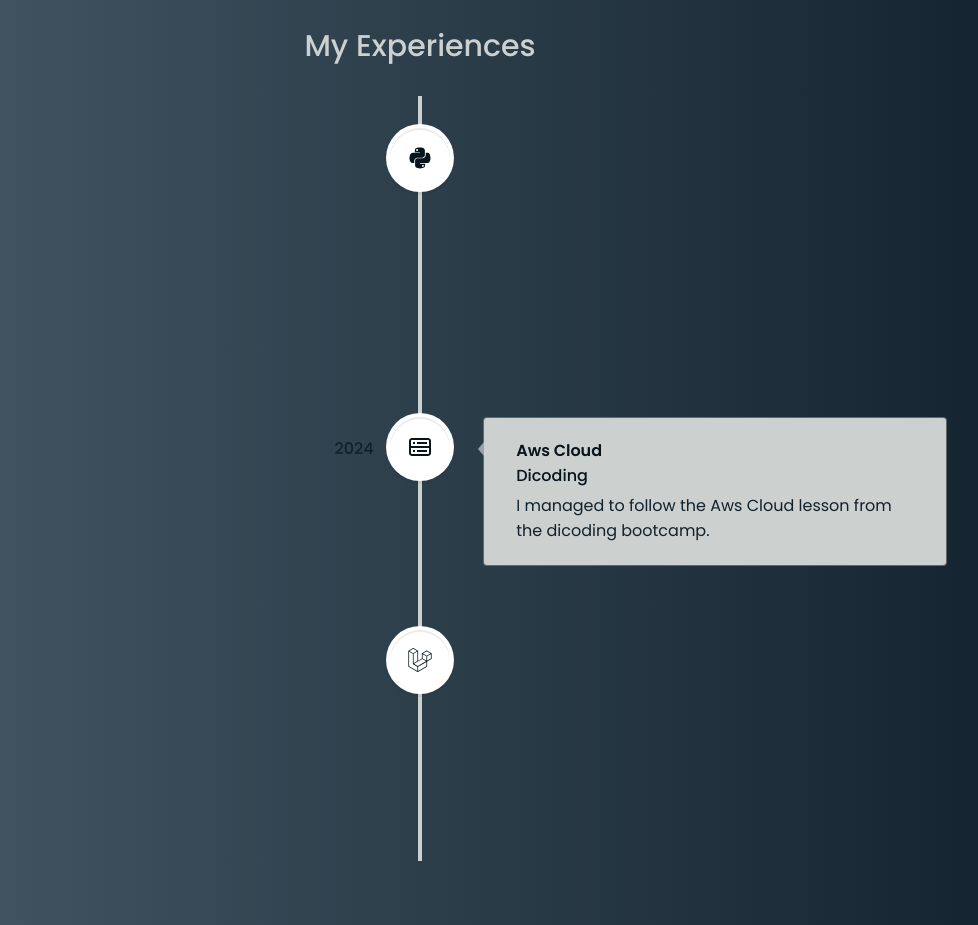
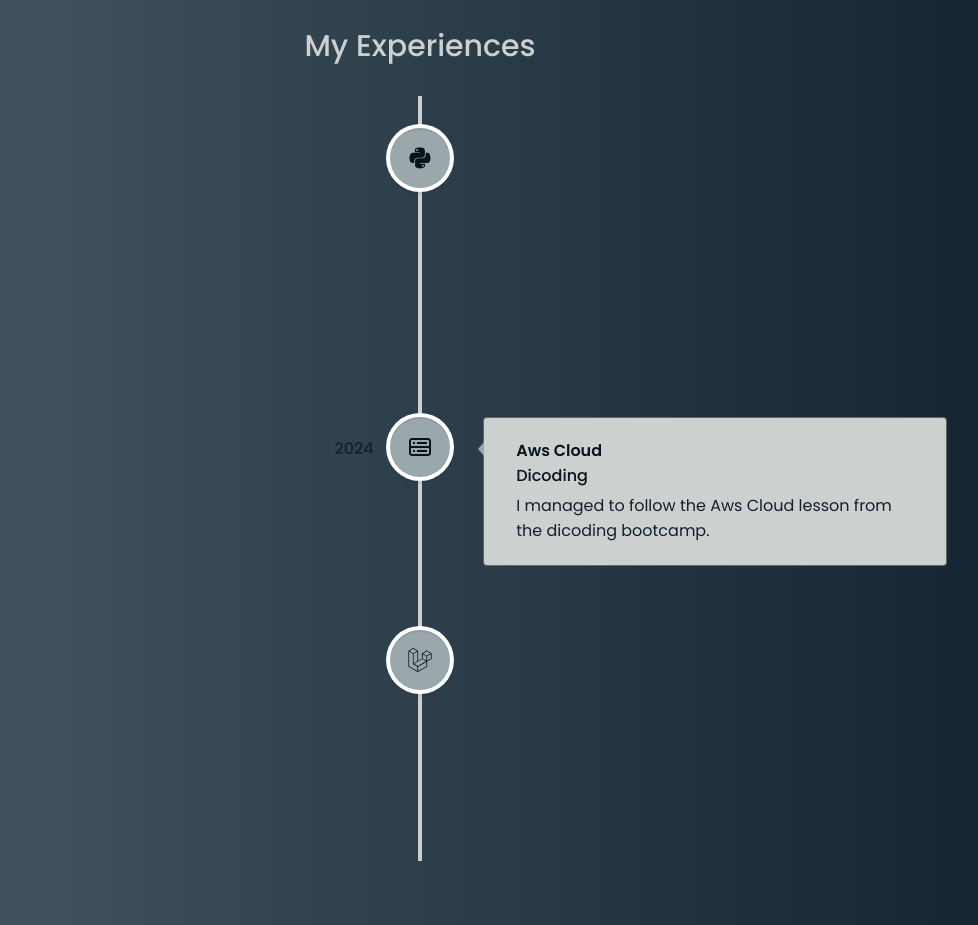
Before and after one commit to kisa22/vanfortonextjs, a Next.js app: page / in a window 1280 px wide. Shown: the part 2700-3625 px from the top of the page, without its empty margins (220-1198 px from the left). Built offline with nearby package versions, Linux system fonts and the light colour scheme.

Commit message:
border icon

```diff
--- a/src/components/Experience.tsx
+++ b/src/components/Experience.tsx
@@ -30,7 +30,7 @@ const Experience = () => {
               date={item.date}
               icon={item.icon}
               iconStyle={{
-                background: "white",
+                background: "#9BA8AB",
                 fontSize: "1.5rem"
               }}>
               <h3 className="font-semibold capitalize">{item.title}</h3>
```
